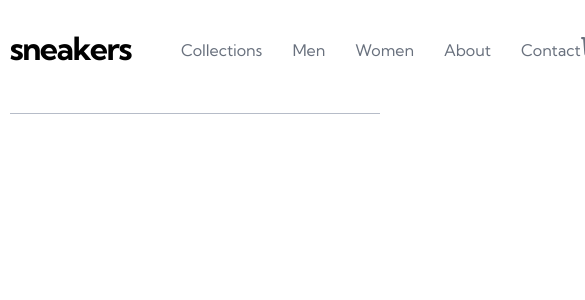
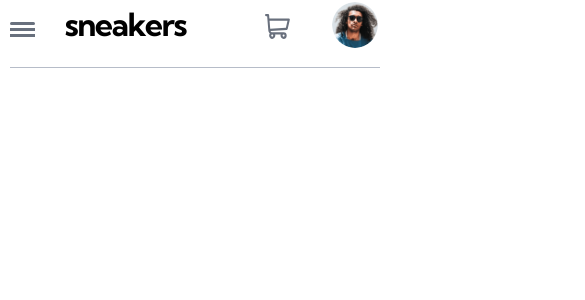
Before and after one commit to Leonardo-G/ecommerce-mentor, a Next.js app: page / in a window 390 px wide. Shown: the top 300 px of the page, 585 px wide, since content can reach past the window. Built offline with nearby package versions, Linux system fonts and the light colour scheme.

Commit message:
nav responsive

```diff
--- a/components/UI/Nav.tsx
+++ b/components/UI/Nav.tsx
@@ -1,20 +1,51 @@
-import React from 'react';
+import React, { useState } from 'react';
 import Image from 'next/image';
 
+import { NavBarBtn } from './NavBarBtn';
 import {
     Cart,
-    LeftNav,
+    RightNav,
     LinkStyled,
     Logo,
     Navigation,
     NavLinks,
-    Profile
+    Profile,
+    LeftNav,
+    NavBar,
+    NavColumn,
+    BackgroundShadow
 } from '../../styled/UI/nav';
+import Link from 'next/link';
 
 export const Nav = () => {
+    const [openNavbar, setOpenNavbar] = useState(false);
+
     return (
         <Navigation>
-            <Logo href="/">sneakers</Logo>
+            {
+                openNavbar &&
+                <BackgroundShadow></BackgroundShadow>
+            }
+            <NavBar
+                style={{
+                    transform: openNavbar ? "translateX(0%)" : "translateX(-100%)"
+                }}
+            >
+                <NavColumn>
+                    <Link href="/" className='enlace'>Collections</Link>
+                    <Link href="/" className='enlace'>Men</Link>
+                    <Link href="/" className='enlace'>Women</Link>
+                    <Link href="/" className='enlace'>About</Link>
+                    <Link href="/" className='enlace'>Contact</Link>
+                </NavColumn>
+            </NavBar>
+            <LeftNav>
+                <NavBarBtn
+                    isHover={ openNavbar }
+                    setIsHover={ setOpenNavbar }
+                />
+                <Logo href="/">sneakers</Logo>
+            </LeftNav>
             <NavLinks>
                 <LinkStyled>Collections</LinkStyled>
                 <LinkStyled>Men</LinkStyled>
@@ -22,7 +53,7 @@ export const Nav = () => {
                 <LinkStyled>About</LinkStyled>
                 <LinkStyled>Contact</LinkStyled>
             </NavLinks>
-            <LeftNav>
+            <RightNav>
                 <Cart>
                     <Image
                         src="/icons/icon-cart.svg"
@@ -39,7 +70,7 @@ export const Nav = () => {
                         alt="Perfil"
                     />
                 </Profile>
-            </LeftNav>
+            </RightNav>
         </Navigation>
     )
 }
--- /dev/null
+++ b/components/UI/NavBarBtn.tsx
@@ -0,0 +1,18 @@
+import React, { FC } from 'react'
+
+import { NavBarButton } from '../../styled/UI/navBarButton';
+
+interface Props {
+    isHover: boolean;
+    setIsHover: React.Dispatch<React.SetStateAction<boolean>>
+}
+
+export const NavBarBtn: FC<Props> = ({ isHover, setIsHover }) => {
+    return (
+        <NavBarButton
+            onClick={ () => setIsHover( isHover => !isHover ) }
+        >
+            <div className={`navbar ${ isHover && "openNavBar" }`}></div>
+        </NavBarButton>
+    )
+}
--- a/styled/UI/nav.ts
+++ b/styled/UI/nav.ts
@@ -4,6 +4,8 @@ export const Navigation = styled.div`
     display: flex;
     border-bottom: 1px solid hsl(220, 14%, 75%);
     justify-content: space-between;
+
+    align-items:center;
 `
 
 export const Logo = styled.a`
@@ -11,8 +13,13 @@ export const Logo = styled.a`
     font-size: 32px;
     color: #000;
     text-decoration: none;
-    margin-top: 28px;
+    margin-bottom: 20px;
     letter-spacing: -1.5px;
+`
+
+export const LeftNav = styled.div`
+    display: flex;
+    align-items: center;
 `
 
 export const NavLinks = styled.div`
@@ -20,6 +27,10 @@ export const NavLinks = styled.div`
     column-gap: 30px;
     margin-left: 50px;
     flex: 2;
+
+    @media (max-width: 920px) {
+        display: none;
+    }
 `
 
 export const LinkStyled = styled.a`
@@ -36,7 +47,7 @@ export const LinkStyled = styled.a`
 
 `
 
-export const LeftNav = styled.div`
+export const RightNav = styled.div`
     display: flex;
     column-gap: 40px;
 `
@@ -59,3 +70,35 @@ export const Profile = styled.div`
         }
     }
 `
+
+export const NavBar = styled.div`
+    position: fixed;
+    top: 0;
+    left: 0;
+    width: 200px;
+    height: 100%;
+    background: #fff;
+    transition: all ease .2s;
+`
+
+export const NavColumn = styled.div`
+    display: flex;
+    flex-direction: column;
+    padding-top: 80px;
+    padding-left: 20px;
+    .enlace{
+        font-size: 16px;
+        color: #000;
+        font-weight: 700;
+        padding: 12.5px 0;
+    }
+`
+
+export const BackgroundShadow = styled.div`
+    position: fixed;
+    top: 0;
+    left: 0;
+    width: 100%;
+    height: 100%;
+    background: #000000a3;
+`
--- /dev/null
+++ b/styled/UI/navBarButton.ts
@@ -0,0 +1,51 @@
+import styled from "styled-components";
+
+export const NavBarButton = styled.div`
+    cursor: pointer;
+    margin-right: 30px;
+    .navbar{
+        width: 25px;
+        height: 3px;
+        background: hsl(219, 9%, 45%);
+        border-radius: 6px;
+        position: relative;
+        margin-bottom: 20px;
+        transition: .3s all ease;
+        &:before{
+            content: "";
+            position: absolute;
+            top: 200%;
+            left: 0;
+            width: 25px;
+            height: 3px;
+            background: hsl(219, 9%, 45%);
+            transition: .3s all ease;
+        }
+        &:after{
+            content: "";
+            position: absolute;
+            top: 400%;
+            left: 0;
+            width: 25px;
+            height: 3px;
+            background: hsl(219, 9%, 45%);
+            transition: .3s all ease;
+        }
+    }
+    .openNavBar{
+        background: #fff;
+        transition: .3s all ease;
+        &:after{
+            transform: rotate(45deg);
+            transition: .3s all ease;
+        }
+        &:before{
+            transform: rotate(135deg);
+            transition: .3s all ease;
+            top: 350%;
+        }
+    }
+    @media (min-width: 920px){
+        display: none;
+    }
+`
--- a/styles/globals.css
+++ b/styles/globals.css
@@ -8,3 +8,7 @@
 html{
   box-sizing: border-box;
 }
+
+a{
+  text-decoration: none;
+}
```
